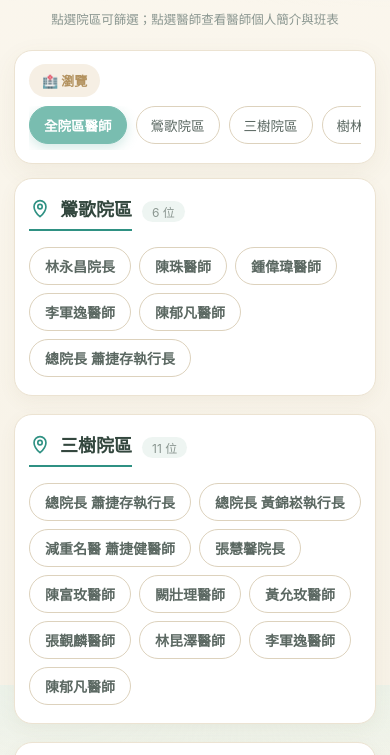
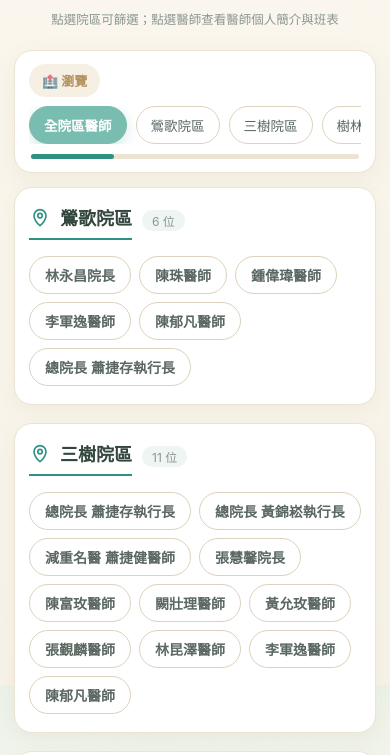
Before and after one commit to Xin-Mei/MedicalTeam, a plain HTML site: page index.html in a window 390 px wide. Shown: the part 159-914 px from the top of the page. Drawn offline with Linux system fonts and the light colour scheme; no server answers.

Commit message:
Update index.html

```diff
--- a/index.html
+++ b/index.html
@@ -18,7 +18,7 @@ body{margin:0;font-family:-apple-system,BlinkMacSystemFont,"Segoe UI","PingFang
     linear-gradient(180deg,#fbf7ee 0%,#f7f2e7 100%);background-attachment:fixed;}
 .wrap{max-width:1040px;margin:0 auto;padding:20px 18px 50px;}
 
-.brand{display:flex;align-items:center;gap:14px;margin-bottom:18px;}
+.brand{display:flex;align-items:center;justify-content:center;gap:14px;margin-bottom:18px;position:relative;min-height:44px;}
 .brand .logo-img{height:58px;width:auto;display:block;}
 .brand-fallback{display:flex;align-items:center;gap:13px;}
 .logo-fallback{width:50px;height:50px;border-radius:50%;flex:none;display:flex;
@@ -26,11 +26,13 @@ body{margin:0;font-family:-apple-system,BlinkMacSystemFont,"Segoe UI","PingFang
 .logo-fallback svg{width:28px;height:28px;}
 .brand .txt .name{font-size:20px;font-weight:700;color:var(--green);letter-spacing:1px;line-height:1.15;}
 .brand .txt .org{font-size:12px;color:var(--gold);letter-spacing:2px;margin-top:3px;}
-.brand .admin-link{margin-left:auto;display:inline-flex;align-items:center;justify-content:center;
+.brand .admin-link{position:absolute;right:0;top:50%;transform:translateY(-50%);
+  display:inline-flex;align-items:center;justify-content:center;
   width:40px;height:40px;color:var(--muted);background:none;border:1px solid var(--line);
-  border-radius:50%;cursor:pointer;padding:0;transition:all .15s;}
-.brand .admin-link svg{width:21px;height:21px;}
-.brand .admin-link:hover{color:var(--teal-dark);border-color:var(--teal);transform:rotate(45deg);}
+  border-radius:50%;cursor:pointer;padding:0;transition:color .15s,border-color .15s;}
+.brand .admin-link svg{width:21px;height:21px;transition:transform .2s;}
+.brand .admin-link:hover{color:var(--teal-dark);border-color:var(--teal);}
+.brand .admin-link:hover svg{transform:rotate(45deg);}
 
 .hero{text-align:center;margin:8px 0 22px;}
 .hero .eyebrow{font-size:12px;letter-spacing:6px;color:var(--gold);font-weight:600;}
@@ -49,6 +51,8 @@ body{margin:0;font-family:-apple-system,BlinkMacSystemFont,"Segoe UI","PingFang
 .capsule:hover{border-color:var(--teal);color:var(--teal-dark);}
 .capsule.active{background:#79bdb0;border-color:#79bdb0;color:#fff;font-weight:600;box-shadow:0 4px 12px rgba(121,189,176,.32);}
 .capsule.all.active{background:#79bdb0;border-color:#79bdb0;}
+.cap-scroll{display:none;height:5px;background:#ece3d2;border-radius:3px;margin:10px 2px 0;}
+.cap-thumb{height:100%;width:30%;background:var(--teal);border-radius:3px;}
 
 .syncbar{display:none;align-items:center;gap:10px;margin:0 4px 20px;font-size:12.5px;color:var(--muted);}
 .resync{background:none;border:1px solid var(--line);border-radius:999px;padding:5px 12px;font-size:12.5px;color:var(--teal-dark);cursor:pointer;}
@@ -125,10 +129,9 @@ body{margin:0;font-family:-apple-system,BlinkMacSystemFont,"Segoe UI","PingFang
   .panel{padding:13px 14px;}
   .panel-row{flex-direction:column;gap:9px;}
   .panel-label{margin-top:0;align-self:flex-start;}
-  .capsules{width:100%;min-width:0;flex:1 1 auto;flex-wrap:nowrap;overflow-x:auto;padding-bottom:6px;
-    -webkit-overflow-scrolling:touch;scroll-snap-type:x proximity;scrollbar-width:thin;}
-  .capsules::-webkit-scrollbar{height:5px;}
-  .capsules::-webkit-scrollbar-thumb{background:#d8e0d6;border-radius:3px;}
+  .capsules{width:100%;min-width:0;flex:1 1 auto;flex-wrap:nowrap;overflow-x:auto;
+    -webkit-overflow-scrolling:touch;scroll-snap-type:x proximity;scrollbar-width:none;}
+  .capsules::-webkit-scrollbar{display:none;}
   .capsule{flex:0 0 auto;padding:8px 14px;font-size:13.5px;scroll-snap-align:start;}
   .clinic-box{padding:16px 14px 18px;}
   .doc-grid{gap:8px;}
@@ -159,6 +162,7 @@ body{margin:0;font-family:-apple-system,BlinkMacSystemFont,"Segoe UI","PingFang
       <span class="panel-label">🏥 瀏覽</span>
       <div class="capsules" id="capsules"></div>
     </div>
+    <div class="cap-scroll" id="capScroll"><div class="cap-thumb" id="capThumb"></div></div>
   </div>
   <div class="syncbar">
     <span id="syncStatus"></span>
@@ -659,7 +663,27 @@ function renderContent(){
   const list=current==="all"?CONFIG.clinics:[CONFIG.clinics[current]];
   list.forEach(c=>{ if(c) wrap.appendChild(clinicBox(c)); });
 }
-function renderFront(){ renderCapsules(); renderContent(); }
+function renderFront(){ renderCapsules(); renderContent(); updateCapScroll(); setTimeout(updateCapScroll,250); }
+function updateCapScroll(){
+  const cap=document.getElementById("capsules");
+  const track=document.getElementById("capScroll");
+  const thumb=document.getElementById("capThumb");
+  if(!cap||!track||!thumb) return;
+  const sw=cap.scrollWidth, cw=cap.clientWidth;
+  if(sw<=cw+4){ track.style.display="none"; return; }   // 沒有溢出(桌機換行)就不顯示
+  track.style.display="block";
+  const ratio=cw/sw;
+  const thumbW=Math.max(14, ratio*100);
+  thumb.style.width=thumbW+"%";
+  const maxScroll=sw-cw;
+  const pos=maxScroll>0?(cap.scrollLeft/maxScroll):0;
+  thumb.style.marginLeft=(pos*(100-thumbW))+"%";
+}
+(function(){
+  const cap=document.getElementById("capsules");
+  if(cap) cap.addEventListener("scroll", updateCapScroll, {passive:true});
+  window.addEventListener("resize", updateCapScroll);
+})();
 
 /* ---------- 即時同步官網名單 ---------- */
 function setSyncStatus(state, extra){
```
